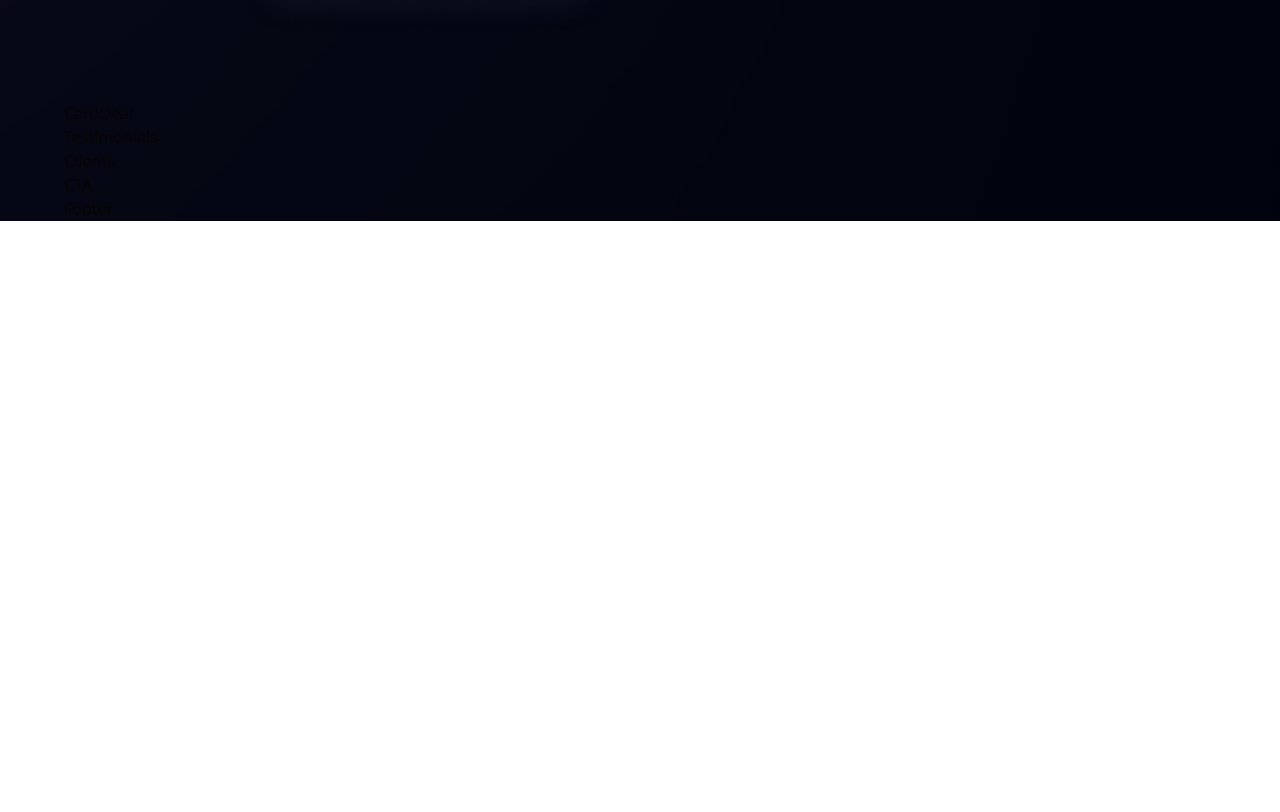
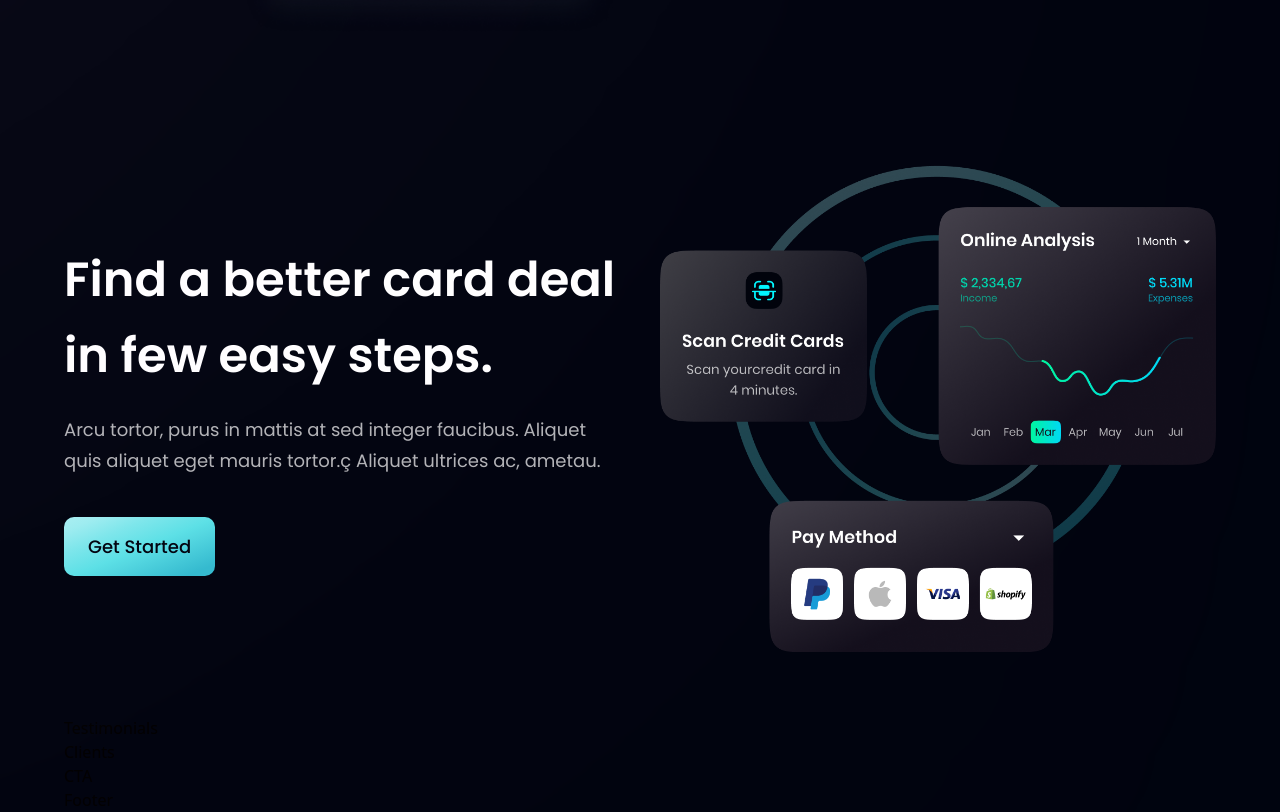
Before and after one commit to deltanode/modern-react-tailwind-app, a React (Vite) app: page / in a window 1280 px wide. Shown: the part 2088-2900 px from the top of the page. Before the commit the page ends 2309 px from the top, so only its background shows below. Built offline with nearby package versions, Linux system fonts and the light colour scheme.

Commit message:
Add Carddeal Section

```diff
--- a/src/components/Button.jsx
+++ b/src/components/Button.jsx
@@ -2,7 +2,7 @@ import React from "react"
 
 const Button = ({ style }) => {
   return (
-    <button type="button" className={`${style} py-4 px-6 bg-blue-gradient font-poppins font-medium text-[18px] text-primary outline-none`}>
+    <button type="button" className={`${style} py-4 px-6 bg-blue-gradient font-poppins font-medium text-[18px] text-primary outline-none rounded-[10px]`}>
       Get Started
     </button>
   )
--- a/src/components/CardDeal.jsx
+++ b/src/components/CardDeal.jsx
@@ -1,7 +1,21 @@
-import React from "react"
+import { card } from "../assets"
+import style, { layout } from "../style"
+import Button from "./Button"
 
-const CardDeal = () => {
-  return <div>CardDeal</div>
-}
+const CardDeal = () => (
+  <section className={layout.section}>
+    <div className={layout.sectionInfo}>
+      <h2 className={style.heading2}>
+        Find a better card deal <br className="sm:block hidden" /> in few easy steps.
+      </h2>
+      <p className={`${style.paragraph} w-max-[470px] mt-5`}>Arcu tortor, purus in mattis at sed integer faucibus. Aliquet quis aliquet eget mauris tortor.ç Aliquet ultrices ac, ametau.</p>
+      <Button style="mt-10" />
+    </div>
+
+    <div className={layout.sectionImg}>
+      <img src={card} alt="card" className="w-[100%] h-[100%] object-contain " />
+    </div>
+  </section>
+)
 
 export default CardDeal
```
